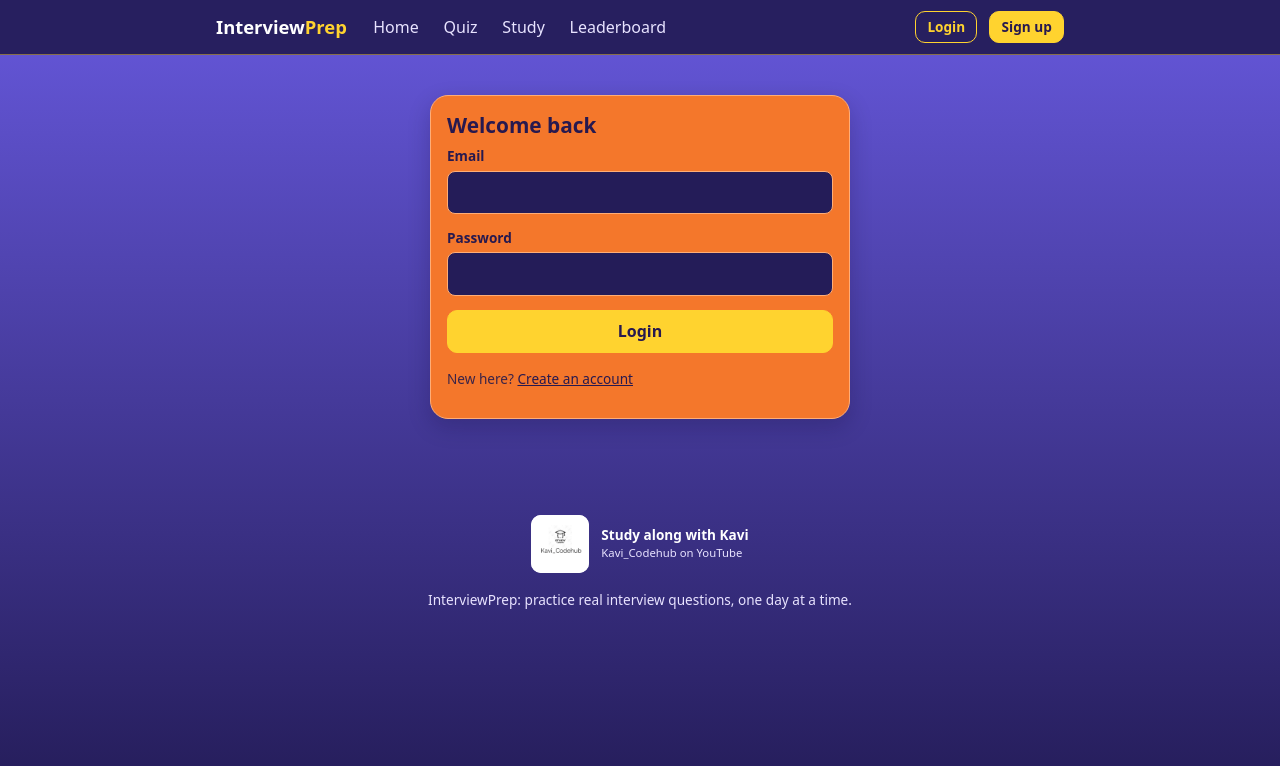
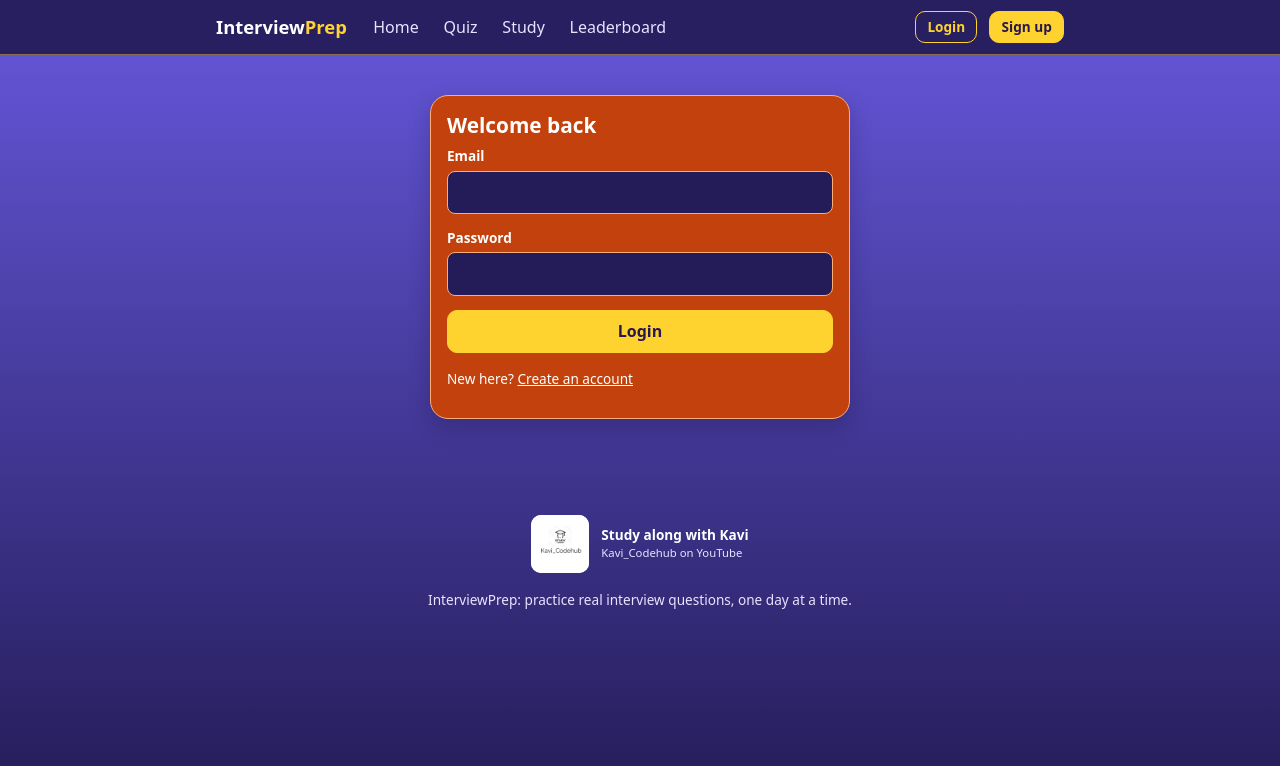
Before and after one commit to KaviBakiyalakshmi/interview-prep-frontend, a React (Vite) app: page /login in a window 1280 px wide. Shown: the top 766 px of the page. Built offline with nearby package versions, Linux system fonts and the light colour scheme; no server answers.

Commit message:
Use white text on orange brand panels
Co-authored-by: Copilot <223556219+Copilot@users.noreply.github.com>

```diff
--- a/src/styles.css
+++ b/src/styles.css
@@ -1,13 +1,13 @@
 :root {
   --bg: #241c58;
-  --surface: #f4772b;
+  --surface: #c2410c;
   --text: #ffffff;
   --muted: #e8e3ff;
   --border: #ffad76;
   --primary: #ffd32f;
   --primary-text: #27194f;
   --accent: #ffd32f;
-  --card-text: #27194f;
+  --card-text: #ffffff;
   --good: #14532d;
   --good-bg: #bbf7d0;
   --bad: #991b1b;
@@ -69,7 +69,7 @@ p { margin: 0 0 0.75rem; }
 
 /* cards + forms */
 .card { background: var(--surface); color: var(--card-text); border: 1px solid var(--border); border-radius: var(--radius); padding: 1rem; box-shadow: var(--shadow); margin-bottom: 0.9rem; }
-.card .muted { color: #3b2448; }
+.card .muted { color: #ffffff; }
 .card a { color: var(--card-text); text-decoration: underline; }
 .card a.btn { text-decoration: none; }
 .card .btn.ghost { color: var(--card-text); border-color: var(--card-text); }
@@ -111,8 +111,8 @@ textarea { min-height: 90px; resize: vertical; }
 .options { list-style: none; padding: 0; margin: 0 0 0.75rem; display: grid; gap: 0.5rem; }
 .option {
   display: flex; gap: 0.65rem; align-items: flex-start; text-align: left; width: 100%;
-  padding: 0.65rem 0.8rem; border: 1px solid rgba(39, 25, 79, 0.3); border-radius: 10px;
-  background: rgba(255, 255, 255, 0.25); color: var(--card-text); font: inherit;
+  padding: 0.65rem 0.8rem; border: 1px solid rgba(255, 255, 255, 0.55); border-radius: 10px;
+  background: rgba(0, 0, 0, 0.12); color: var(--card-text); font: inherit;
 }
 button.option { cursor: pointer; }
 button.option:hover:not(:disabled) { border-color: var(--primary); }
```
